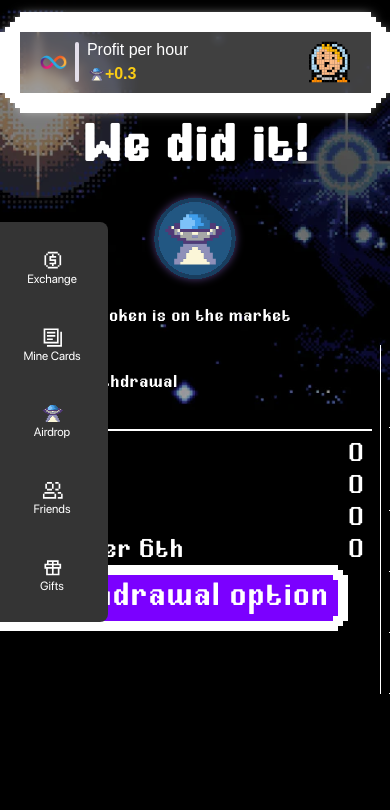
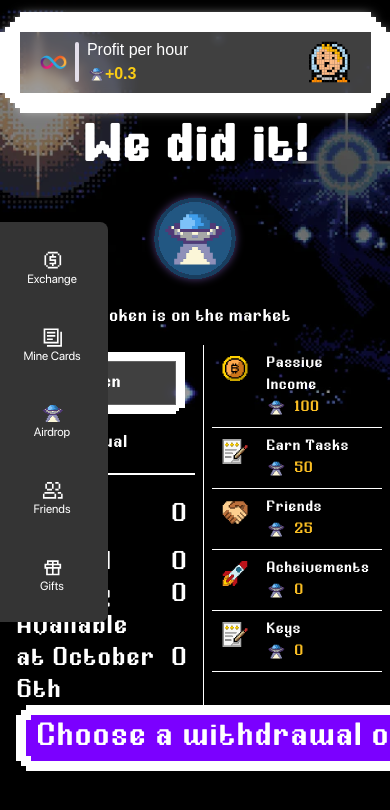
Before and after one commit to ICP-hub/StarDustAdventures, a React (Vite) app in the folder src/game_frontend/: page /dashboard/airdrop in a window 390 px wide. Shown: the top 810 px of the page. Built offline with nearby package versions, Linux system fonts and the light colour scheme.

Commit message:
Refactor Airdrop component layout to use grid for improved responsiveness

```diff
--- a/src/game_frontend/src/pages/Dashboard/Airdrop/index.css
+++ b/src/game_frontend/src/pages/Dashboard/Airdrop/index.css
@@ -3,7 +3,7 @@
 }
 
 .airdrop-body{
-    @apply flex justify-center items-start w-full gap-4 relative;
+    @apply grid grid-cols-2 gap-4 relative;
 }
 .spacer{
     @apply self-stretch bg-white w-0.5;
```
